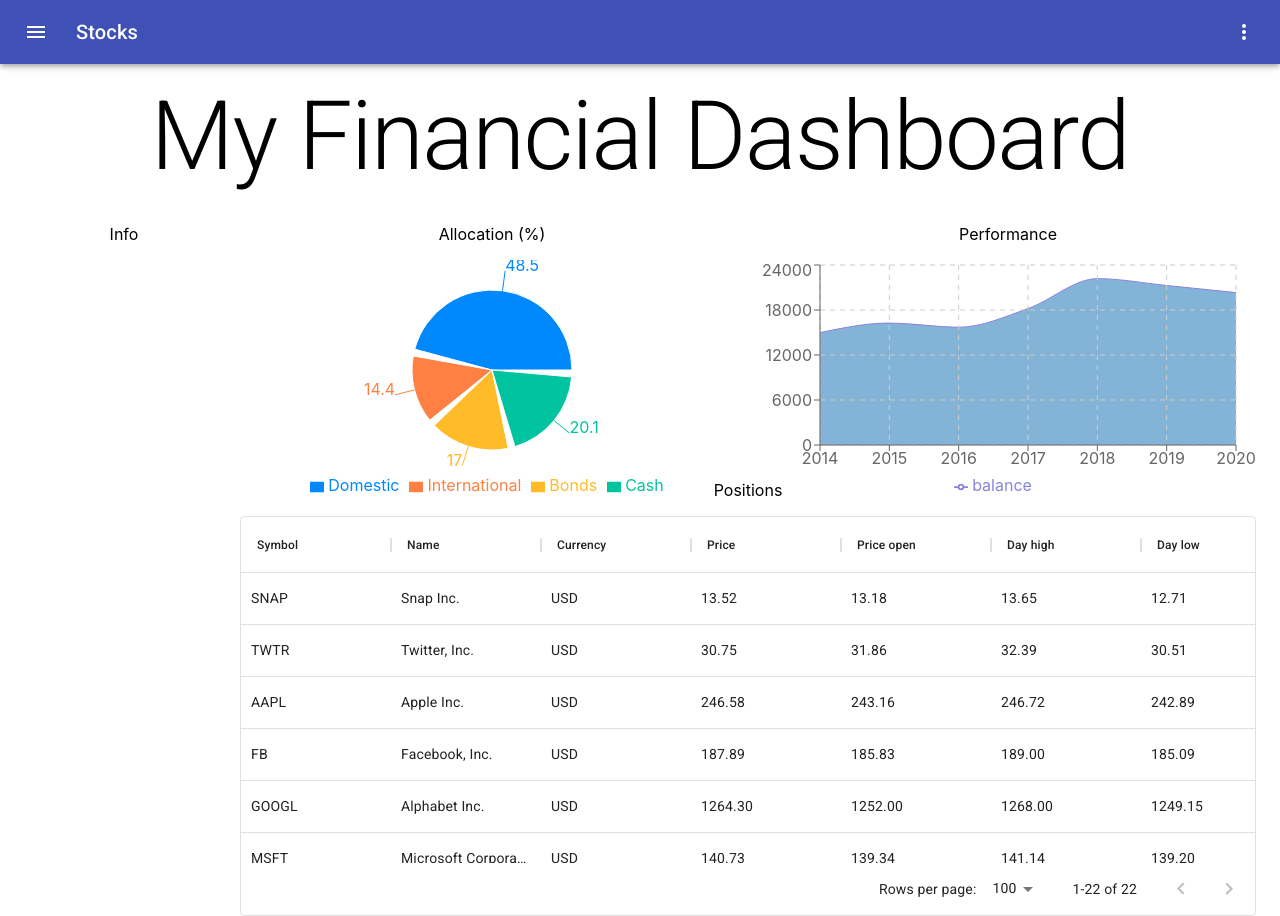
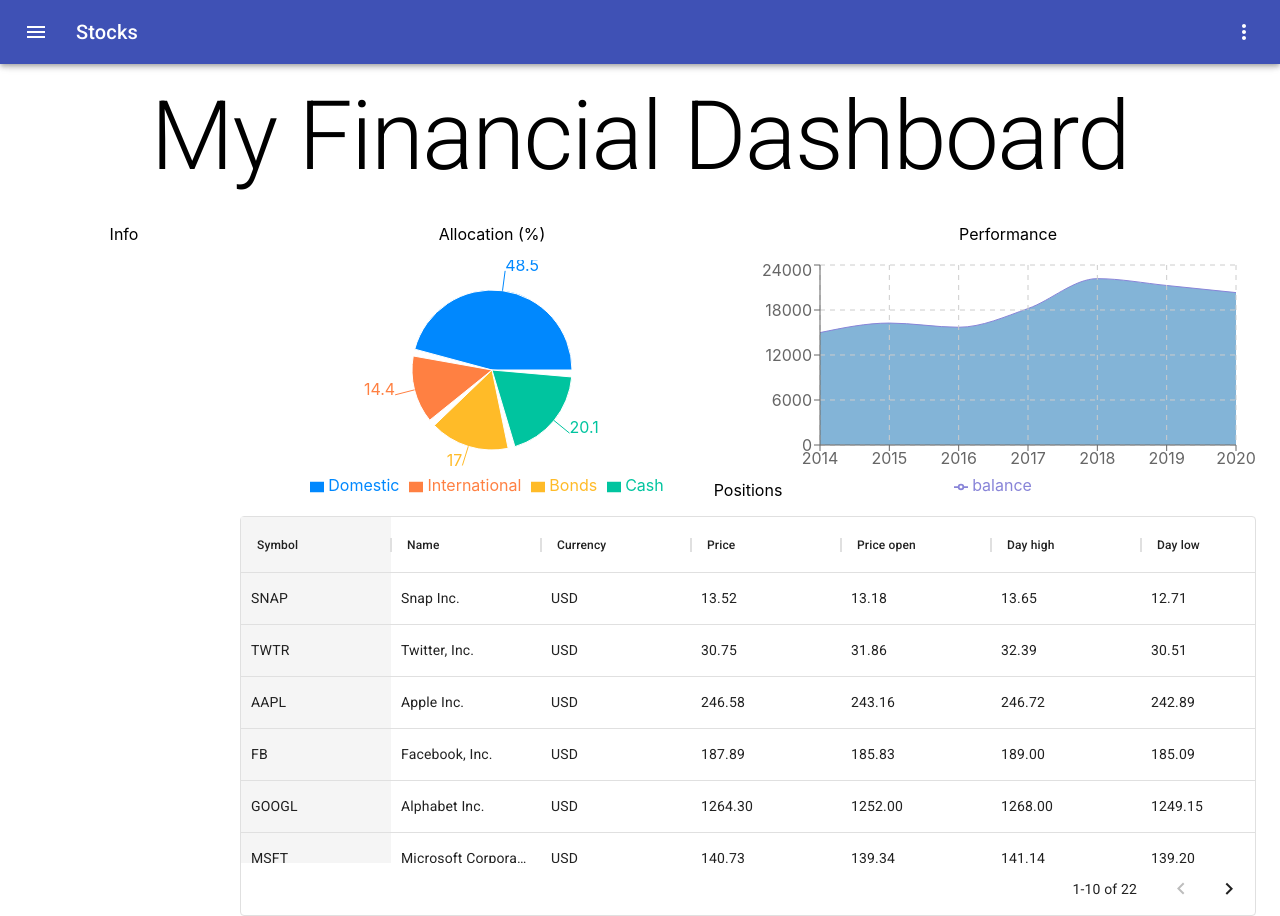
Before and after one commit to DruSerkes/financial-dashboard, a React (Create React App) app: page / in a window 1280 px wide. Built offline with nearby package versions, Linux system fonts and the light colour scheme.

Commit message:
style Positions

```diff
--- a/src/App.css
+++ b/src/App.css
@@ -31,9 +31,14 @@
   font-size: 10px;
 }
 
-.Positions-Table {
+.Positions-Container {
   height: 400px;
   width: 100%;
+}
+
+.MuiDataGrid-row > div:first-child,
+.MuiDataGrid-columnHeaderWrapper > div:first-child {
+  background: whitesmoke;
 }
 
 .MuiDataGrid-columnHeaderTitle {
--- a/src/App.tsx
+++ b/src/App.tsx
@@ -13,7 +13,6 @@
 // TODO
 /*
 1. Create Info panel
-3. Finish Positions table
 4. Style it
 5. Did you write tests??
 */
--- a/src/Components/Positions.tsx
+++ b/src/Components/Positions.tsx
@@ -1,5 +1,5 @@
 import * as React from 'react';
-import { DataGrid } from '@material-ui/data-grid';
+import { DataGrid, GridColDef } from '@material-ui/data-grid';
 import { Box } from '@material-ui/core';
 
 import { positions } from '../data/positionsData';
@@ -9,15 +9,15 @@
 
 export const Positions = () => {
   const rows = positions.map((position, id) => ({ ...position, id }))
-  const columns = Object.keys(positions[0]).map(field => {
+  const columns: GridColDef[] = Object.keys(positions[0]).map(field => {
     const headerField = field.split('_').join(' ');
     const headerName = `${headerField[0].toUpperCase()}${headerField.slice(1)}`;
     return { field, headerName, width: 150 };
   });
 
   return (
-    <Box className="Positions-Table">
-      <DataGrid rows={rows} columns={columns} />
+    <Box className="Positions-Container">
+      <DataGrid rows={rows} columns={columns} className="Positions-Table" aria-label="Positions Table" pageSize={10} />
     </Box>
   )
 };
```
